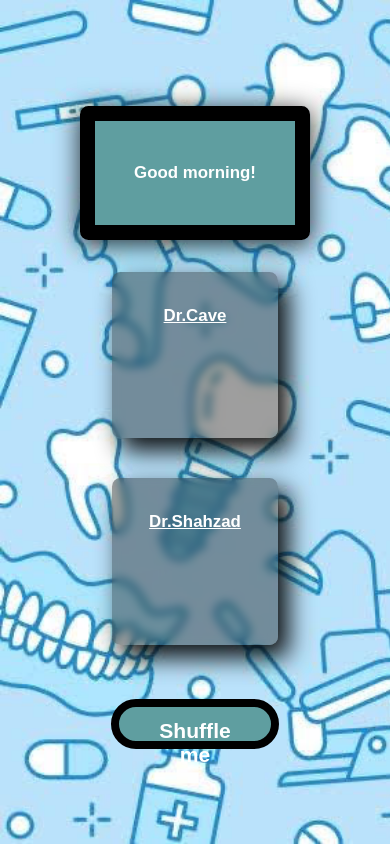
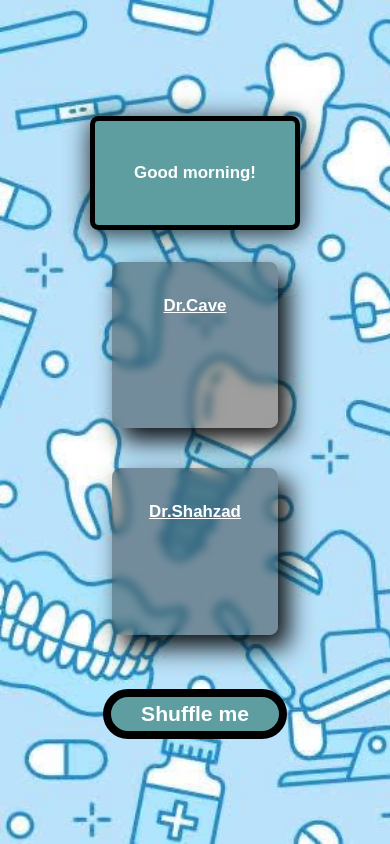
Before and after one commit to nvega23/shuffleMe, a plain HTML site: page index.html in a window 390 px wide. Drawn offline with Linux system fonts and the light colour scheme.

Commit message:
fixed button width

```diff
--- a/style.css
+++ b/style.css
@@ -97,13 +97,13 @@ body{
     }
     .shuffleButton{
         cursor: pointer;
-        padding: 12px 30px;
+        padding: 5px 30px;
         /* background-color: yellow; */
         background-color: cadetblue;
         border: 1vh solid black;
         color: white;
         border-radius: 10vh;
-        width: 20vh;
+        width: auto;
         height: 6vh;
         font-size: 2.5vh;
         margin-top: 4vh;
@@ -124,7 +124,7 @@ body{
         display: flex;
         justify-content: center;
         align-items: center;
-        border: 15px solid black;
+        border: 5px solid black;
         box-shadow: 0px 4px 24px 1px rgba(0, 0, 0, 0.78);
         backdrop-filter: blur(5px);
         -webkit-backdrop-filter: blur(20px);
```
Also changed, not shown: script.js (line endings or trailing spaces).
